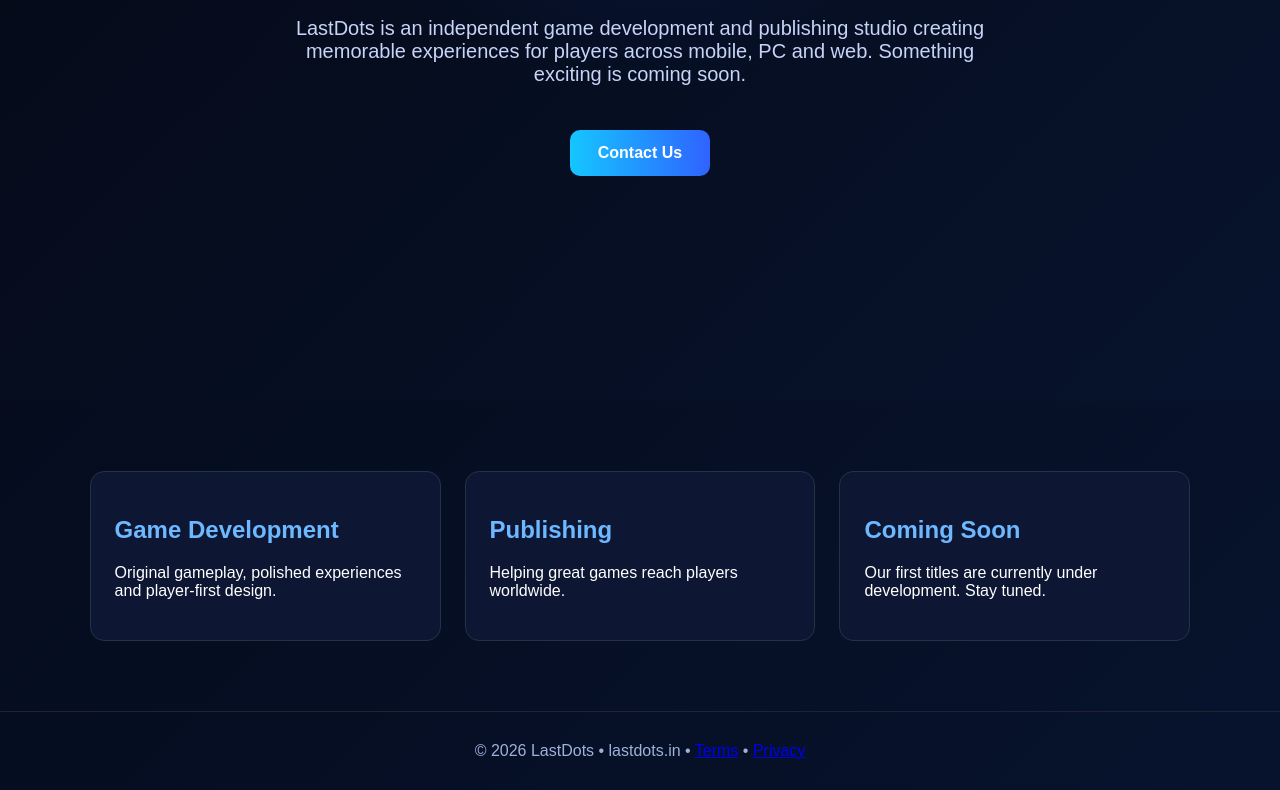
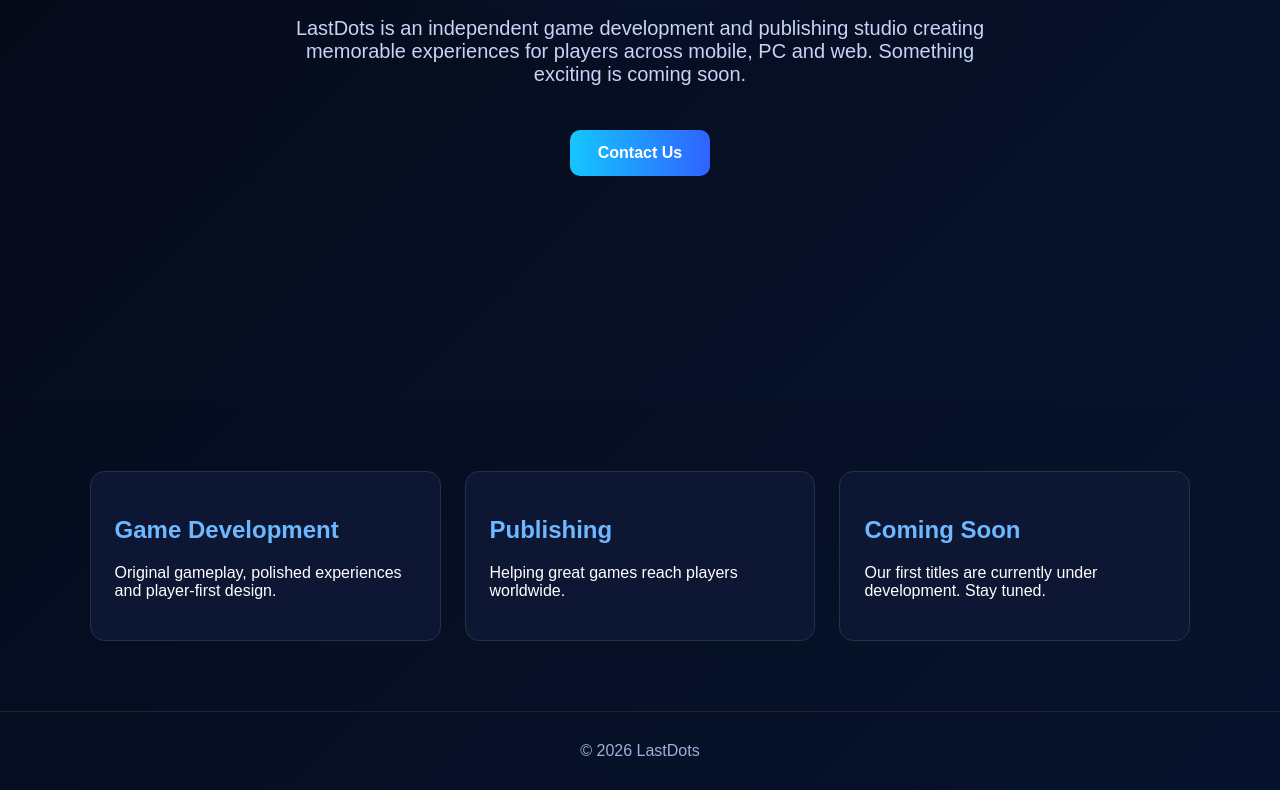
Before and after one commit to arunkmohandas/lastdots, a plain HTML site: page index.html in a window 1280 px wide. Shown: the part 397-1187 px from the top of the page. Drawn offline with Linux system fonts and the light colour scheme.

Commit message:
footer changed

```diff
--- a/index.html
+++ b/index.html
@@ -2,4 +2,4 @@
 <header><img class='logo' src='assets/logo.png'><nav><a href='index.html'>Home</a><a href='terms.html'>Terms</a><a href='privacy.html'>Privacy</a></nav></header>
 <section class='hero'><div><h1>Crafting Games That Leave a Mark.</h1><p>LastDots is an independent game development and publishing studio creating memorable experiences for players across mobile, PC and web. Something exciting is coming soon.</p><a class='btn' href='mailto:contact.lastdots@gmail.com'>Contact Us</a></div></section>
 <section class='cards'><div class='card'><h2>Game Development</h2><p>Original gameplay, polished experiences and player-first design.</p></div><div class='card'><h2>Publishing</h2><p>Helping great games reach players worldwide.</p></div><div class='card'><h2>Coming Soon</h2><p>Our first titles are currently under development. Stay tuned.</p></div></section>
-<footer>© 2026 LastDots • lastdots.in • <a href='terms.html'>Terms</a> • <a href='privacy.html'>Privacy</a></footer></body></html>
+<footer>© 2026 LastDots </footer></body></html>
```
